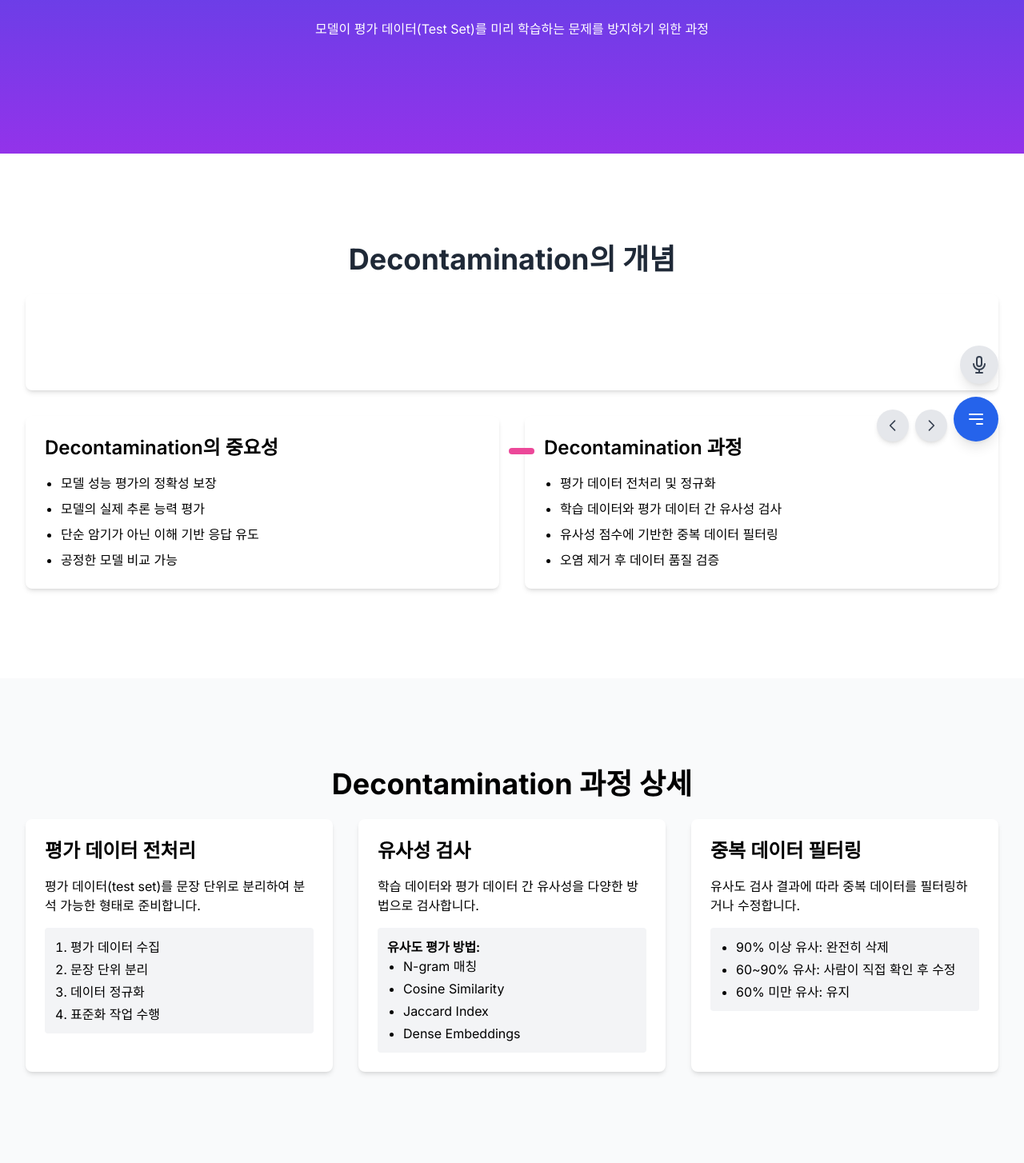
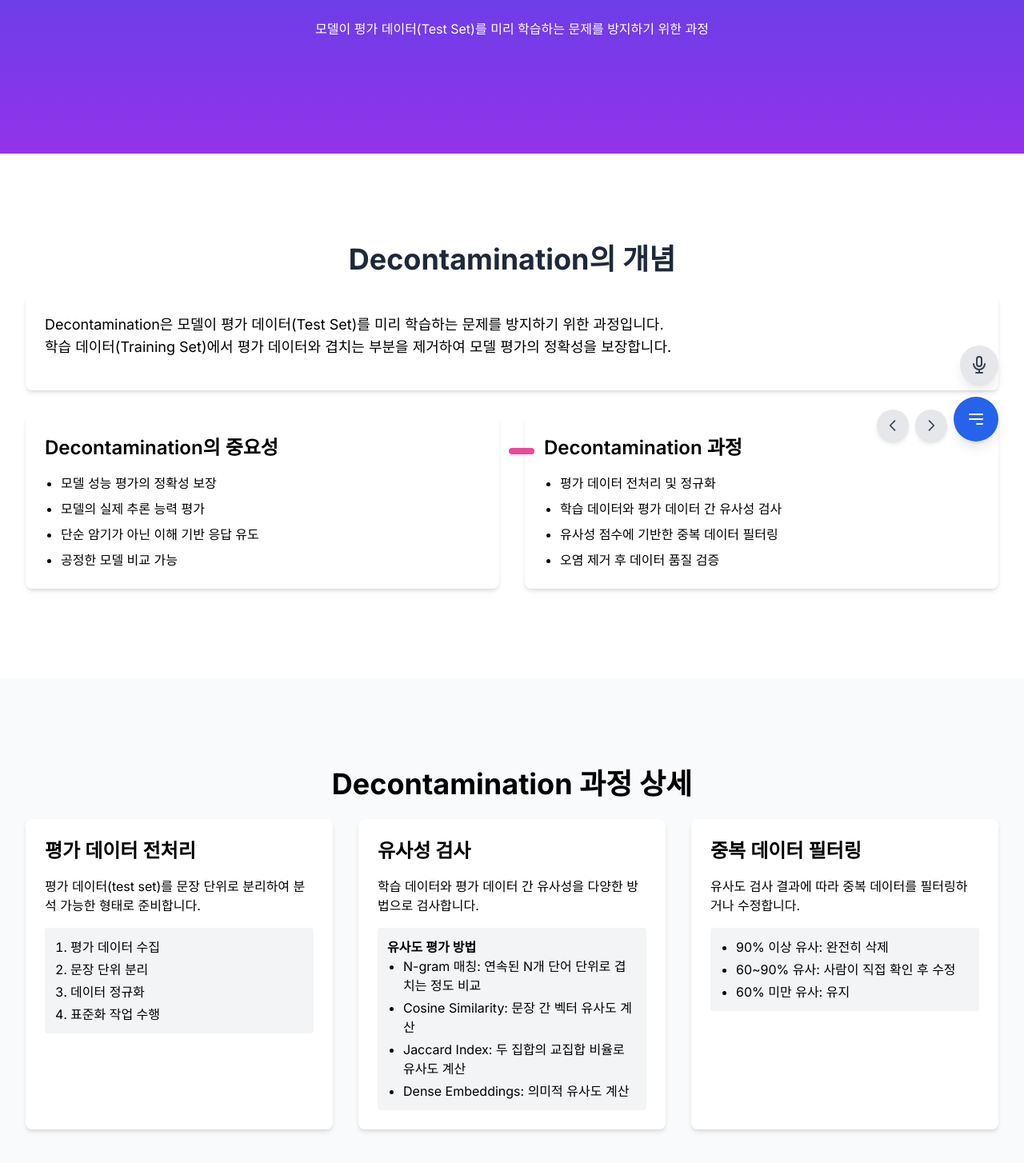
Before and after one commit to growing-scott/tulu3-dataset-presentation, a Next.js app in the folder tulu3-presentation-web/: page /decontamination in a window 1280 px wide. Shown: the part 216-1670 px from the top of the page at 80% size. Built offline with nearby package versions, Linux system fonts and the light colour scheme.

Commit message:
Update page.tsx

```diff
--- a/tulu3-presentation-web/src/app/decontamination/page.tsx
+++ b/tulu3-presentation-web/src/app/decontamination/page.tsx
@@ -20,8 +20,8 @@ export default function DecontaminationPage() {
         <div className="slide-container">
           <h2 className="slide-title text-gray-800">Decontamination의 개념</h2>
           <div className="card mb-8">
-            <p className="slide-text text-white">
-              Decontamination은 모델이 평가 데이터(Test Set)를 미리 학습하는 문제를 방지하기 위한 과정입니다. 학습 데이터(Training Set)에서 평가 데이터와 겹치는 부분을 제거하여 모델 평가의 정확성을 보장합니다.
+            <p className="slide-text">
+              Decontamination은 모델이 평가 데이터(Test Set)를 미리 학습하는 문제를 방지하기 위한 과정입니다. <br/>학습 데이터(Training Set)에서 평가 데이터와 겹치는 부분을 제거하여 모델 평가의 정확성을 보장합니다.
             </p>
           </div>
 
@@ -74,12 +74,12 @@ export default function DecontaminationPage() {
                 학습 데이터와 평가 데이터 간 유사성을 다양한 방법으로 검사합니다.
               </p>
               <div className="bg-gray-100 dark:bg-gray-900 p-3 rounded">
-                <p className="font-semibold">유사도 평가 방법:</p>
+                <p className="font-semibold">유사도 평가 방법</p>
                 <ul className="list-disc pl-5 space-y-1">
-                  <li>N-gram 매칭</li>
-                  <li>Cosine Similarity</li>
-                  <li>Jaccard Index</li>
-                  <li>Dense Embeddings</li>
+                  <li>N-gram 매칭: 연속된 N개 단어 단위로 겹치는 정도 비교</li>
+                  <li>Cosine Similarity: 문장 간 벡터 유사도 계산</li>
+                  <li>Jaccard Index: 두 집합의 교집합 비율로 유사도 계산</li>
+                  <li>Dense Embeddings: 의미적 유사도 계산</li>
                 </ul>
               </div>
             </div>
```
